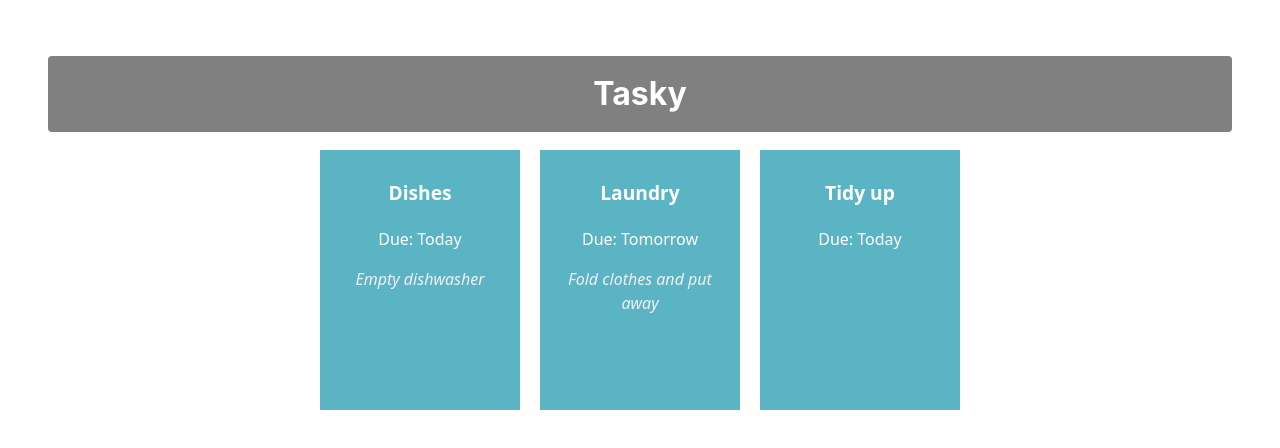
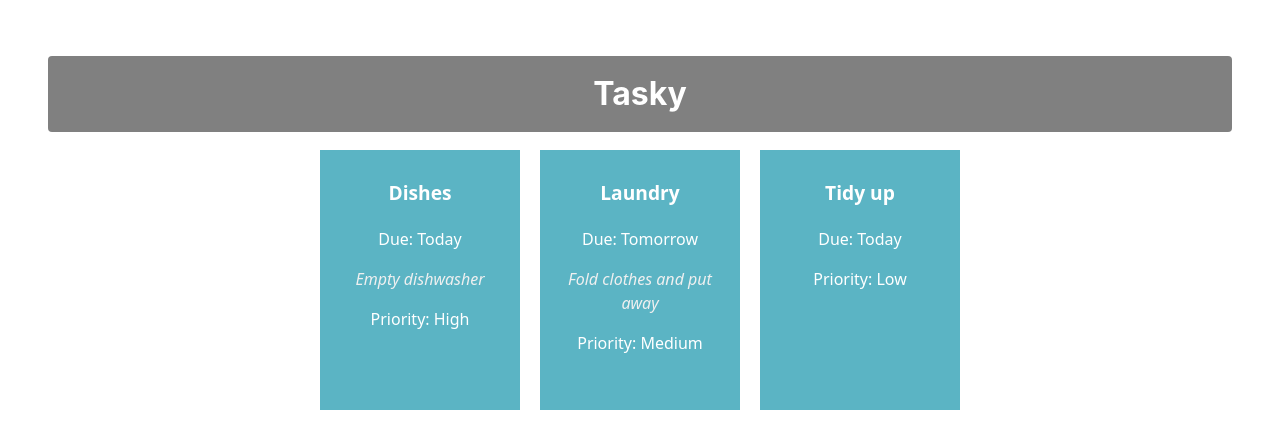
Before and after one commit to SamuelItaire/react-basics-labs, a React (Vite) app in the folder TJwebapp/: page / in a window 1280 px wide. Shown: the top 448 px of the page. Built offline with nearby package versions, Linux system fonts and the light colour scheme.

Commit message:
Tasky Lab 2a - Exercise done

```diff
--- a/TJwebapp/src/App.jsx
+++ b/TJwebapp/src/App.jsx
@@ -5,9 +5,9 @@
 function App() {
    const [ taskState, setTaskState ] = useState({
     tasks: [
-      { id: 1, title:"Dishes", description: "Empty dishwasher", deadline: "Today" },
-      { id: 2, title: "Laundry", description: "Fold clothes and put away", deadline: "Tomorrow" },
-      { id: 3, title: "Tidy up", deadline: "Today" }
+      { id: 1, title:"Dishes", description: "Empty dishwasher", deadline: "Today", priority: "High" },
+      { id: 2, title: "Laundry", description: "Fold clothes and put away", deadline: "Tomorrow", priority: "Medium" },
+      { id: 3, title: "Tidy up", deadline: "Today", priority: "Low" }
     ]
   });
 
@@ -21,6 +21,7 @@
           description={task.description}
           deadline={task.deadline}
           key={task.id}
+          priority={task.priority}
         />
       ))}
     </div>
--- a/TJwebapp/src/components/Task.jsx
+++ b/TJwebapp/src/components/Task.jsx
@@ -1,14 +1,15 @@
 import React from 'react';
 
 const Task = (props) => {
+  return (
+    <div className="card">
+      <p className="title">{props.title}</p>
+      <p>Due: {props.deadline}</p>
+      <p className="description">{props.description}</p>
+      <p className="priority">Priority: {props.priority}</p>
 
-    return (
-        <div className="card">
-            <p className="title">{props.title}</p>
-            <p>Due: {props.deadline}</p>
-            <p className="description">{props.description}</p>
-        </div>
-    )
+    </div>
+  );
 }
 
 export default Task;
```
